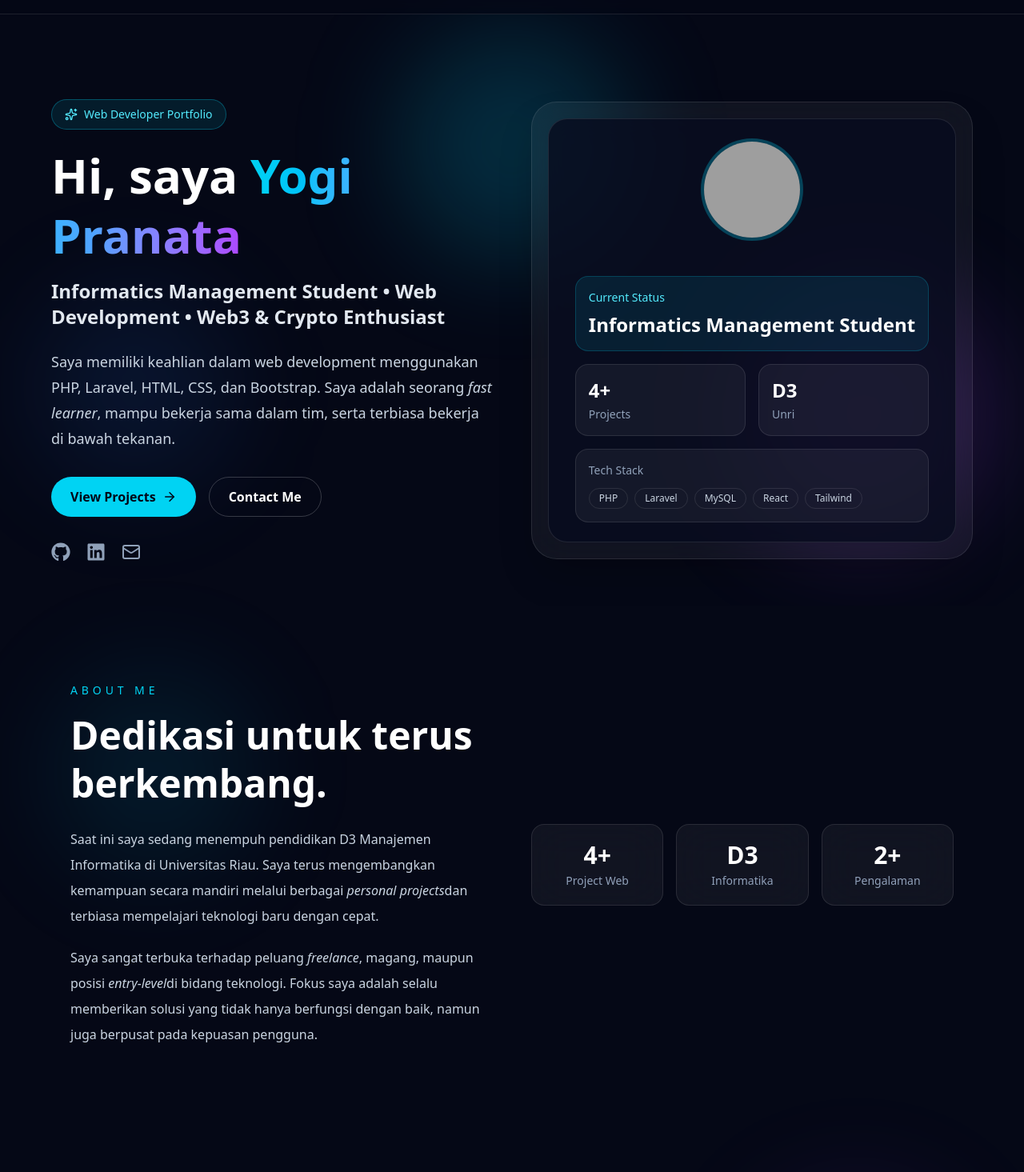
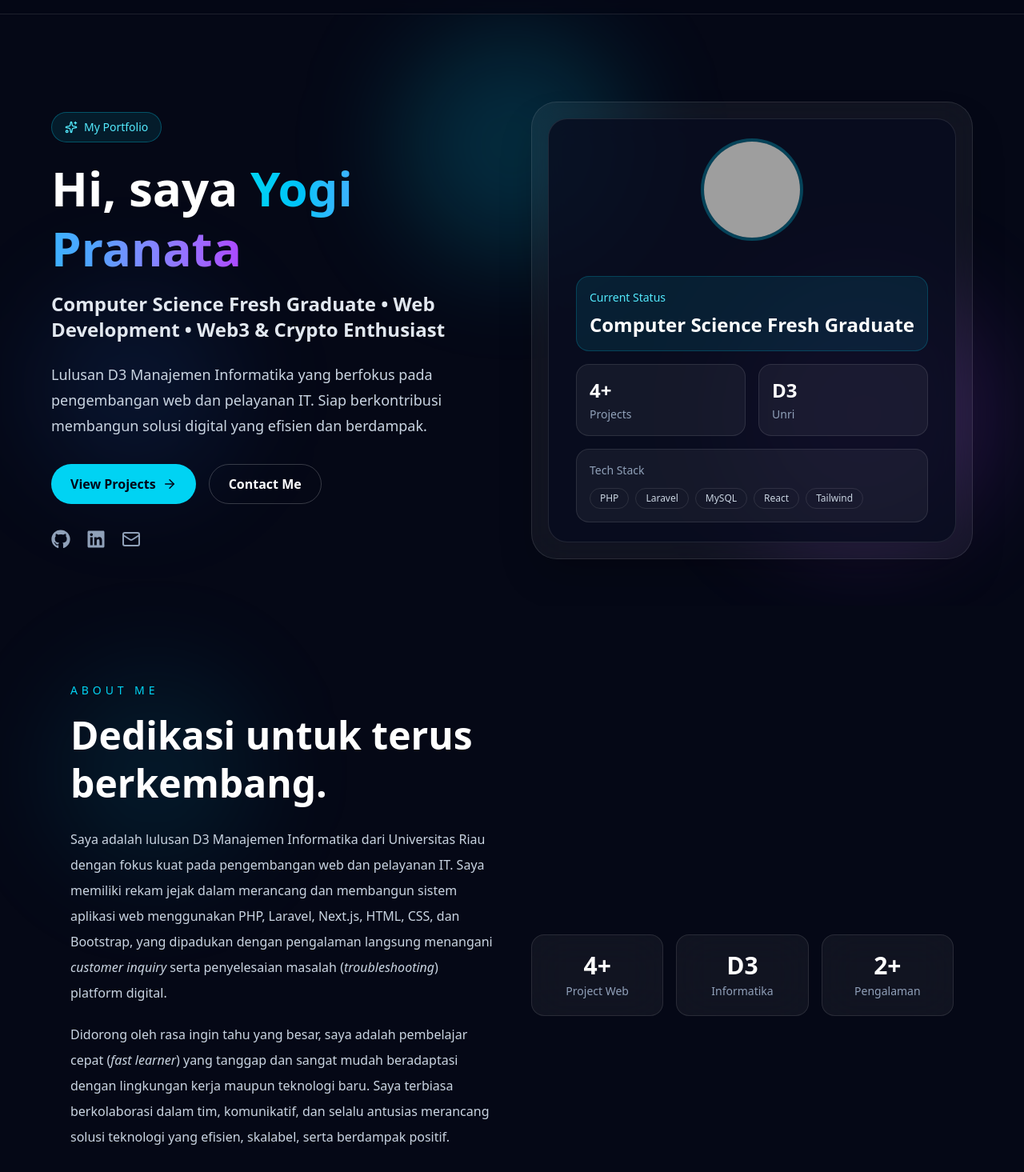
Before and after one commit to yogipranata-id/portfolio-yogipranata, a Next.js app: page / in a window 1280 px wide. Shown: the part 43-1508 px from the top of the page at 80% size. Built offline with nearby package versions, Linux system fonts and the light colour scheme; grey boxes are pictures that could not be loaded.

Commit message:
refactor: restructure Hero and About sections, update graduate status

```diff
--- a/src/app/layout.tsx
+++ b/src/app/layout.tsx
@@ -37,7 +37,7 @@
     siteName: "Yogi Pranata Portfolio",
     title: "Yogi Pranata | Web Developer Portfolio",
     description:
-      "Website portofolio modern milik Yogi Pranata sebagai Web Developer yang berfokus pada Laravel, React, Next.js, dan sistem informasi berbasis web.",
+      "Website portofolio modern milik Yogi Pranata sebagai Web Developer yang berfokus pada sistem informasi berbasis web.",
   },
   robots: {
     index: true,
--- a/src/components/About.tsx
+++ b/src/components/About.tsx
@@ -23,15 +23,24 @@
           </h2>
 
           <p className="mt-6 leading-8 text-slate-300">
-            Saat ini saya sedang menempuh pendidikan D3 Manajemen Informatika di Universitas Riau.
-            Saya terus mengembangkan kemampuan secara mandiri melalui berbagai <i>personal projects</i>
-            dan terbiasa mempelajari teknologi baru dengan cepat.
+            Saya adalah lulusan D3 Manajemen Informatika dari Universitas Riau dengan fokus
+            kuat pada pengembangan web dan pelayanan IT. Saya memiliki rekam jejak dalam merancang
+            dan membangun sistem aplikasi web menggunakan PHP, Laravel, Next.js, HTML, CSS, dan Bootstrap,
+            yang dipadukan dengan pengalaman langsung menangani <i>customer inquiry</i> serta
+            penyelesaian masalah (<i>troubleshooting</i>) platform digital.
           </p>
 
           <p className="mt-5 leading-8 text-slate-300">
-            Saya sangat terbuka terhadap peluang <i>freelance</i>, magang, maupun posisi <i>entry-level</i>
-            di bidang teknologi. Fokus saya adalah selalu memberikan solusi yang tidak hanya berfungsi
-            dengan baik, namun juga berpusat pada kepuasan pengguna.
+            Didorong oleh rasa ingin tahu yang besar, saya adalah pembelajar cepat
+            (<i>fast learner</i>) yang tanggap dan sangat mudah beradaptasi dengan lingkungan
+            kerja maupun teknologi baru. Saya terbiasa berkolaborasi dalam tim, komunikatif,
+            dan selalu antusias merancang solusi teknologi yang efisien, skalabel, serta berdampak positif.
+          </p>
+
+          <p className="mt-5 leading-8 text-slate-300">
+            Saya sangat terbuka terhadap peluang <i>freelance</i>, magang, maupun
+            posisi <i>entry-level</i> di bidang teknologi. Fokus saya adalah selalu memberikan
+            solusi yang tidak hanya berfungsi dengan baik, namun juga berpusat pada kepuasan pengguna.
           </p>
         </motion.div>
 
--- a/src/components/Experience.tsx
+++ b/src/components/Experience.tsx
@@ -44,7 +44,7 @@
     location: "Pekanbaru, Riau",
   },
   {
-    degree: "SMA (IPA)",
+    degree: "SMA (Ilmu Pengetahuan Sosial)",
     institution: "SMAN 1 Peranap",
     date: "2020 - 2023",
     location: "Indragiri Hulu, Riau",
--- a/src/components/Hero.tsx
+++ b/src/components/Hero.tsx
@@ -22,7 +22,7 @@
         >
           <div className="mb-5 inline-flex items-center gap-2 rounded-full border border-cyan-400/30 bg-cyan-400/10 px-4 py-2 text-sm text-cyan-300">
             <Sparkles size={16} />
-            Web Developer Portfolio
+            My Portfolio
           </div>
 
           <h1 className="text-4xl font-bold leading-tight text-white md:text-6xl">
@@ -33,13 +33,13 @@
           </h1>
 
           <h2 className="mt-4 text-xl font-semibold text-slate-200 md:text-2xl">
-            Informatics Management Student • Web Development • Web3 & Crypto Enthusiast
+            Computer Science Fresh Graduate • Web Development • Web3 & Crypto Enthusiast
           </h2>
 
           <p className="mt-6 max-w-xl text-base leading-8 text-slate-300 md:text-lg">
-            Saya memiliki keahlian dalam web development menggunakan PHP, Laravel,
-            HTML, CSS, dan Bootstrap. Saya adalah seorang <i>fast learner</i>, mampu bekerja sama dalam tim,
-            serta terbiasa bekerja di bawah tekanan.
+            Lulusan D3 Manajemen Informatika yang berfokus pada pengembangan web
+            dan pelayanan IT. Siap berkontribusi membangun solusi digital yang
+            efisien dan berdampak.
           </p>
 
           <div className="mt-8 flex flex-wrap gap-4">
@@ -114,7 +114,7 @@
                 <div className="rounded-2xl border border-cyan-400/20 bg-cyan-400/10 p-4">
                   <p className="text-sm text-cyan-300">Current Status</p>
                   <h3 className="mt-2 text-2xl font-bold text-white">
-                    Informatics Management Student
+                    Computer Science Fresh Graduate
                   </h3>
                 </div>
 
--- a/src/data/projects.ts
+++ b/src/data/projects.ts
@@ -70,9 +70,9 @@
       "Excel & PDF Export"
     ],
     githubUrl: "https://github.com/yogipranata-id/student-attendance-qr-barcode-laravel-individual",
-    role: "Full Stack Developer",
+    role: "Individual Project",
     featured: true,
-    status: "code-only",
+    status: "completed",
     objective:
       "Membantu pihak sekolah mencatat, memantau, dan merekap kehadiran siswa secara digital dan terpusat, menggantikan pencatatan manual dengan sistem scan QR/Barcode yang terintegrasi langsung dengan pengelolaan akademik.",
     features: [
@@ -163,7 +163,7 @@
       "AJAX",
     ],
     githubUrl: "https://github.com/yogipranata-id/klinik-booking-native-php-backend-assignment",
-    role: "Backend / Full-Stack Web Developer",
+    role: "Full-Stack Web Developer",
     featured: true,
     status: "completed",
     objective:
```
